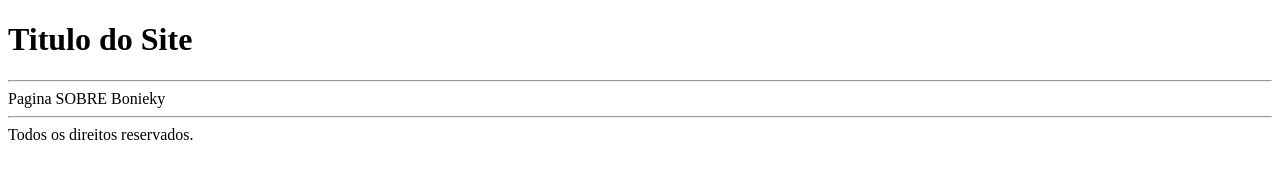
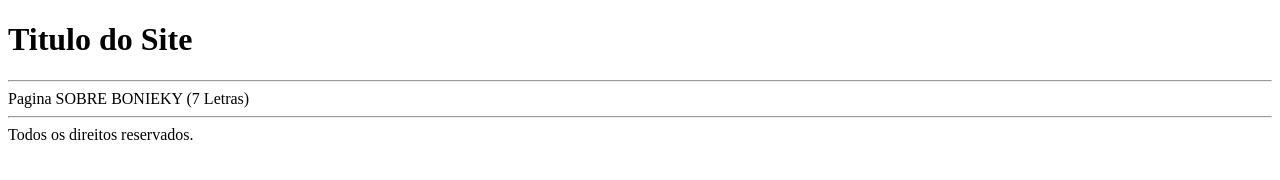
Before and after one commit to jooluisrm/react-router-vite, a React (Vite) app: page /sobre/bonieky in a window 1280 px wide. Shown: the top 180 px of the page. Built offline with nearby package versions, Linux system fonts and the light colour scheme.

Commit message:
Rotas com valores dinâmicos

```diff
--- a/src/App.tsx
+++ b/src/App.tsx
@@ -1,9 +1,8 @@
 import { Routes, Route } from "react-router-dom";
 import { Home } from "./pages/Home";
 import { About } from "./pages/About";
-import { AboutBonieky } from "./pages/AboutBonieky";
-import { AboutPedro } from "./pages/AboutPedro";
 import { NotFound } from "./pages/NotFound";
+import { AboutItem } from "./pages/AboutItem";
 
 
 const App = () => {
@@ -19,8 +18,7 @@
                 <Routes>
                     <Route path="/" element={<Home />} />
                     <Route path="/sobre" element={<About />} />
-                    <Route path="/sobre/bonieky" element={<AboutBonieky />} />
-                    <Route path="/sobre/pedro" element={<AboutPedro />} />
+                    <Route path="/sobre/:slug" element={<AboutItem />} />
                     <Route path="*" element={<NotFound />} />
                 </Routes>
 
--- a/src/pages/AboutBonieky.tsx
+++ /dev/null
@@ -1,9 +0,0 @@
-export const AboutBonieky = () => {
-    return (
-        <div>
-            Pagina SOBRE Bonieky
-
-
-        </div>
-    );
-}
--- /dev/null
+++ b/src/pages/AboutItem.tsx
@@ -0,0 +1,12 @@
+import { useParams } from "react-router-dom";
+
+export const AboutItem = () => {
+
+    const params = useParams();
+
+    return (
+        <div>
+            Pagina SOBRE {params.slug?.toUpperCase()} ({params.slug?.length} Letras)
+        </div>
+    );
+}
--- a/src/pages/AboutPedro.tsx
+++ /dev/null
@@ -1,9 +0,0 @@
-export const AboutPedro = () => {
-    return (
-        <div>
-            Pagina SOBRE PEDRO
-
-
-        </div>
-    );
-}
```
